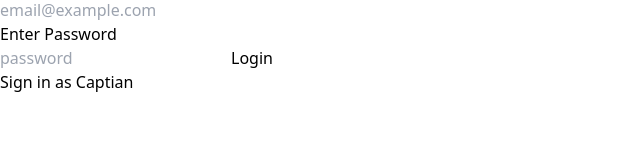
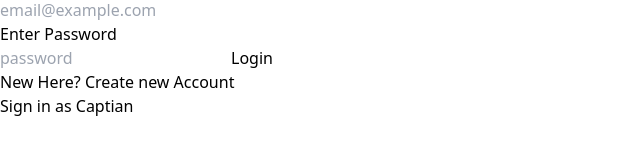
Before and after one commit to blackeye75/uber, a React (Vite) app in the folder client/: page /login in a window 1280 px wide. Shown: the part 326-480 px from the top of the page, without its empty margins (0-640 px from the left). Built offline with nearby package versions, Linux system fonts and the light colour scheme.

Commit message:
refactor: clean up code formatting and improve readability in App, Home, and UserLogin components

```diff
--- a/client/src/main.jsx
+++ b/client/src/main.jsx
@@ -2,12 +2,12 @@ import { StrictMode } from 'react'
 import { createRoot } from 'react-dom/client'
 import './index.css'
 import App from './App.jsx'
-import {BrowserRouter} from "react-router-dom"
+import { BrowserRouter } from "react-router-dom"
 
 createRoot(document.getElementById('root')).render(
   <StrictMode>
     <BrowserRouter>
-    <App />
+      <App />
     </BrowserRouter>
   </StrictMode>,
 )
--- a/client/src/pages/UserLogin.jsx
+++ b/client/src/pages/UserLogin.jsx
@@ -1,4 +1,5 @@
 import React from "react";
+import { Link } from "react-router-dom";
 
 const UserLogin = () => {
   return (
@@ -27,6 +28,9 @@ const UserLogin = () => {
           <button className="bg-black text-white font-semibold rounded mb-7 w-full px-4 py-2">
             Login
           </button>
+          <p className="text-blue-500 text-center mb-3" >New Here?
+            <Link to="/signup" className="text-black" > Create new Account</Link>
+          </p>
         </form>
       </div>
       <div>
```
Also changed, not shown: client/src/App.jsx (indentation only), client/src/pages/Home.jsx (indentation only). Lines whose indentation alone changed are shown as unchanged.
